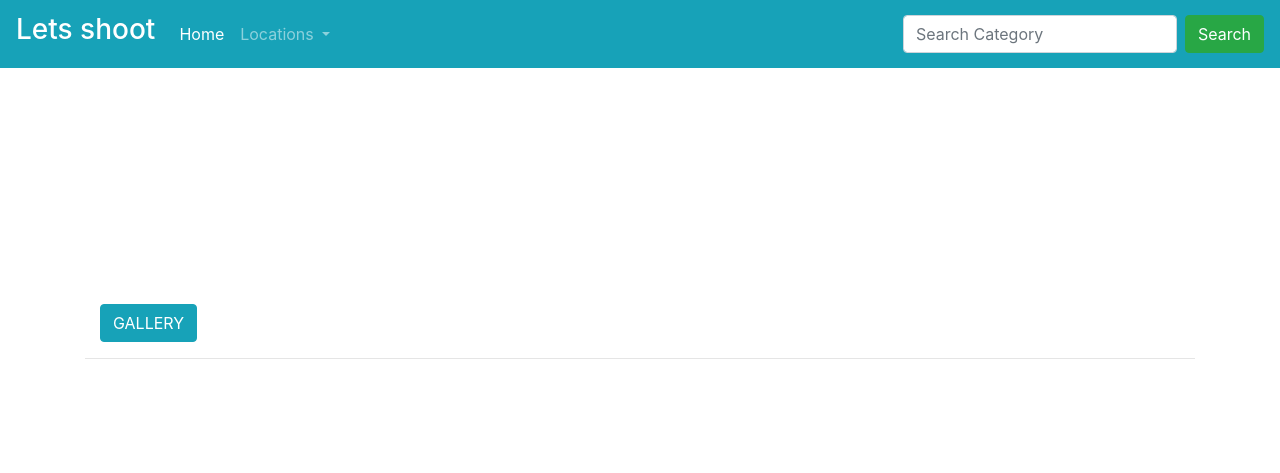
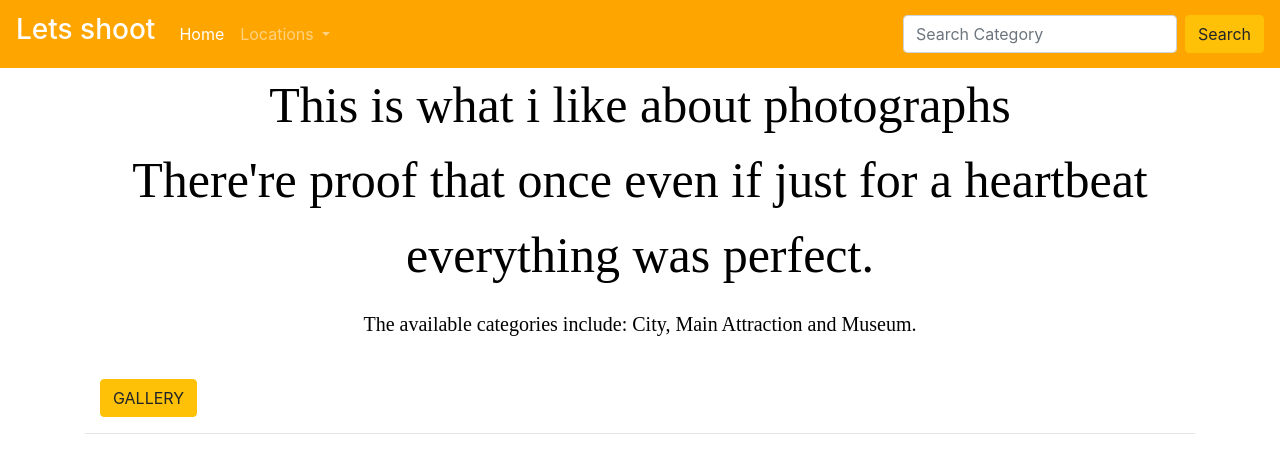
Before and after one commit to nancymukuiya14/my_gallery, a Django app: page / in a window 1280 px wide. Shown: the top 473 px of the page. Run offline with Django 3.2, Linux system fonts and the light colour scheme; data that the repository does not hold is empty; some libraries are stand-ins or nearby versions.

Commit message:
update the index.html

```diff
--- a/my_gallery/templates/mygallery/index.html
+++ b/my_gallery/templates/mygallery/index.html
@@ -8,16 +8,16 @@
     <div class="container">
     <p class="text-center intro" style="font-family: 'Josefin Slab', serif;
     font-size: 50px;
-    color: white;">Hello!welcome<br>Lets shoot.</p>
+    color: black;">This is what i like about photographs<br>There're proof that once even if just for a heartbeat<br>everything was perfect.</p>
     <p class="text-center ar" style="font-family: 'Josefin Slab', serif;
-    color: white;
+    color: black;
     font-size: 20px;">The available categories include: City, Main Attraction and Museum.</p>
 
       <br>
         <div class="row">
             <div class="col-md-7">
               <div class="container-fluid landing">
-                <a href="/" class="scroll"><button class="btn btn-info btn-bg">GALLERY</button></a>
+                <a href="/" class="scroll"><button class="btn btn-warning btn-bg">GALLERY</button></a>
 
                  </span>
             </div>
@@ -53,12 +53,12 @@
                             <img src="{{image.image.url}}" alt="{{image.name}}" class="img-fluid">
                             <p class="imgdesc text-center">{{image.description}}</p>
                             <span class="btn btn-sm btn-success" >Category:{{image.category}}</span> <a
-                                href="/location/{{image.location}}" class="btn btn-sm btn-info" >Location:{{image.location}}</a>
+                                href="/location/{{image.location}}" class="btn btn-sm btn-warning" >Location:{{image.location}}</a>
                         </div>
                         <div class="modal-footer">
                             <input class="form-control input-lg" type="text"
                                    value="{{image.image.url}}" id="{{image.id}}.url">
-                            <button class="btn btn-success btn-sm" onclick="copyLink('{{image.id}}.url')">Copy</button>
+                            <button class="btn btn-warning btn-sm" onclick="copyLink('{{image.id}}.url')">Copy</button>
                             <button type="button" class="btn btn-danger btn-sm" data-dismiss="modal">Close
                             </button>
                         </div>
--- a/my_gallery/templates/mygallery/location.html
+++ b/my_gallery/templates/mygallery/location.html
@@ -2,7 +2,7 @@
 {% block content %}
 <div class="container">
     <br>
-    <a href="/" class="scroll"><button class="btn btn-info btn-bg">GALLERY</button></a>
+    <a href="/" class="scroll"><button class="btn btn-warning btn-bg">GALLERY</button></a>
     <hr>
     {% if location_images %}
     <div class="card-columns">
@@ -27,7 +27,7 @@
                         <p>{{image.description}}</p>
                         <span class="btn btn-sm btn-outline-success">Category:{{image.category | title}}</span> <a
                             href="/location/{{image.location}}"
-                            class="btn btn-sm btn-outline-info">Location:{{image.location}}</a>
+                            class="btn btn-sm btn-outline-warning">Location:{{image.location}}</a>
                     </div>
                     <div class="modal-footer">
                         <input class="form-control input-lg" type="text" value="{{image.image.url}}"
--- a/my_gallery/templates/mygallery/search_results.html
+++ b/my_gallery/templates/mygallery/search_results.html
@@ -8,7 +8,7 @@
     <h2 class="text-center" id="foundnon"> Found 0 images for your search {{message}}</h2>
 
     <a class="d-block mx-auto" href="/">
-        <button class="btn btn-sm btn-info d-block mx-auto">Back Home</button>
+        <button class="btn btn-sm btn-warning d-block mx-auto">Back Home</button>
     </a>
     {% endif %}
     {% if images %}
--- a/my_gallery/templates/navbar.html
+++ b/my_gallery/templates/navbar.html
@@ -1,4 +1,4 @@
-<nav class="navbar navbar-dark bg-info navbar-expand-sm ">
+<nav class="navbar navbar-dark navbar-expand-sm " id="navbar2">
     <a class="navbar-brand" href="/">
         <h3>Lets shoot</h3>
     </a>
@@ -29,7 +29,7 @@
         <form class="form-inline my-2 my-md-0" action="/search" role="search">
             <input class="form-control mr-sm-2" type="search" placeholder="Search Category" name="imagesearch"
                 aria-label="Search">
-            <button class="btn btn-success btn-md my-2 my-sm-0" type="submit">Search</button>
+            <button class="btn btn-warning btn-md my-2 my-sm-0" type="submit">Search</button>
         </form>
     </div>
 </nav>
--- /dev/null
+++ b/static/css/styles.css
@@ -0,0 +1,3 @@
+#navbar2 {
+    background-color:orange;
+}
```
Also changed, not shown: media/images/chicken-tikka-pizza_9402.jpg (added), static/css/style.css (deleted).
